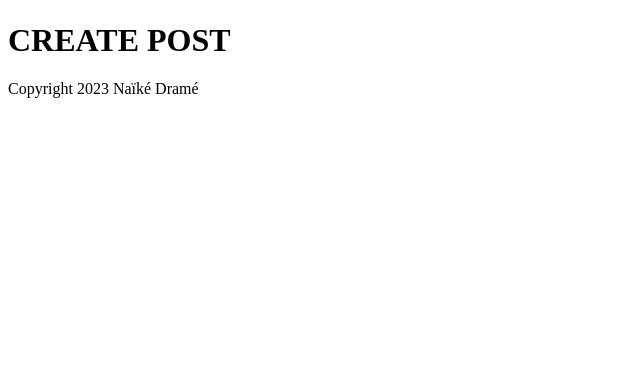
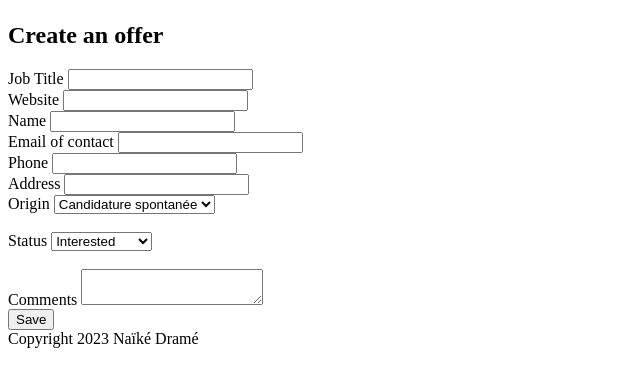
Before and after one commit to coolboogie90/Girls-Power--Naike, a Node server app: page /create in a window 1280 px wide. Shown: the part 58-445 px from the top of the page, without its empty margins (0-640 px from the left). Run offline with Node 20, Linux system fonts and the light colour scheme; the visitor is signed in with stand-in values (Sample User, id 1); some libraries are stand-ins or nearby versions.

Commit message:
Updated profile ejs, create form functional

```diff
--- a/views/create.ejs
+++ b/views/create.ejs
@@ -1,5 +1,106 @@
 <%- include('partials/header'); -%>
 
-    <h1>CREATE POST</h1>
+<h2>Create an offer</h2>
+<form action="/create" method="POST">
 
-    <%- include('partials/footer'); -%>
+	<label for="jobTitle">Job Title</label>
+	<input type="text" name="jobTitle" required />
+    <div class="jobTitle error"></div>
+
+	<label for="url">Website</label>
+	<input type="text" name="url" required />
+    <div class="url error"></div>
+
+	<label for="employerName">Name</label>
+	<input type="text" name="employerName" required />
+	<div class="employerName error"></div>
+
+	<label for="employerEmail">Email of contact</label>
+	<input type="text" name="employerEmail" required />
+	<div class="employerEmail error"></div>
+
+	<label for="employerPhone">Phone</label>
+	<input type="text" name="employerPhone"  />
+	<br>
+
+	<label for="employerAddress">Address</label>
+	<input type="text" name="employerAddress" />
+    <br>
+
+    <label for="offerOrigin">Origin</label>
+    <select name="offerOrigin" id="offerOrigin">
+        <option value="Candidature spontanée">Candidature spontanée</option>
+        <option value="Job offer">Job offer</option>
+    </select>
+    <div class="offerOrigin error"></div>
+    <br>
+
+    <label for="offerStatus">Status</label>
+    <select name="offerStatus" id="offerStatus">
+        <option value="Interested">Interested</option>
+        <option value="CV sent">Resume sent</option>
+        <option value="Negative">Negative</option>
+        <option value="Interview">Interview</option>
+    </select>
+    <div class="offerStatus error"></div>
+    <br>
+
+    <label for="comments">Comments</label>
+    <textarea name="comments" id="comments"></textarea><br>
+
+    <button>Save</button>
+</form>
+
+
+<%- include('partials/footer'); -%>
+
+
+<script>
+    const form = document.querySelector("form");
+    const jobTitleError = document.querySelector(".jobTitle.error");
+    const urlError = document.querySelector(".url.error");
+    const employerNameError = document.querySelector(".employerName.error");
+    const employerEmailError = document.querySelector(".employerEmail.error");
+    const originError = document.querySelector(".offerOrigin.error");
+    const statusError = document.querySelector(".offerStatus.error");
+
+    form.addEventListener("submit", async (e) => {
+        e.preventDefault();
+
+        // reset errors
+        jobTitleError.textContent = "";
+        urlError.textContent = "";
+        employerNameError.textContent = "";
+        employerEmailError.textContent = "";
+        originError.textContent = "";
+        statusError.textContent = "";
+
+        // get values
+        const jobTitle = form.jobTitle.value;
+        const url = form.url.value;
+        const employerName = form.employerName.value;
+        const employerEmail = form.employerEmail.value;
+        const employerPhone = form.employerPhone.value;
+        const employerAddress = form.employerAddress.value;
+        const offerOrigin = form.offerOrigin.value;
+        const offerStatus = form.offerStatus.value;
+        const comments = form.comments.value;
+
+        console.log(jobTitle, url, employerName, employerEmail, origin, status);
+        try {
+            const res = await fetch("/create", {
+                method: "POST",
+                body: JSON.stringify({ jobTitle, url, employerName, employerEmail, employerPhone, employerAddress, offerOrigin, offerStatus, comments }),
+                headers: { "Content-Type": "application/json" },
+            });
+            const data = await res.json();
+            console.log(data);
+            if (data.user) {
+                alert('Job offer created successfully!');
+                location.assign("/");
+            }
+        } catch (err) {
+            console.log(err);
+        }
+    });
+</script>
```
Also changed, not shown: views/index.ejs (+11 -1 lines), views/profile.ejs (+14 -1 lines), views/register.ejs (+13 -4 lines).
